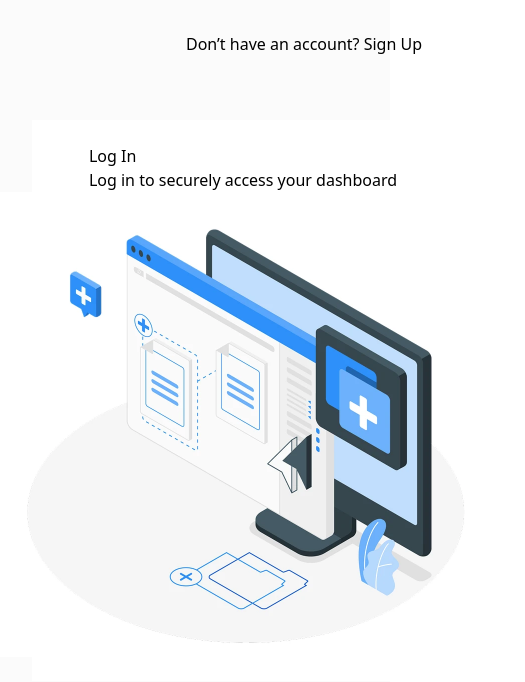
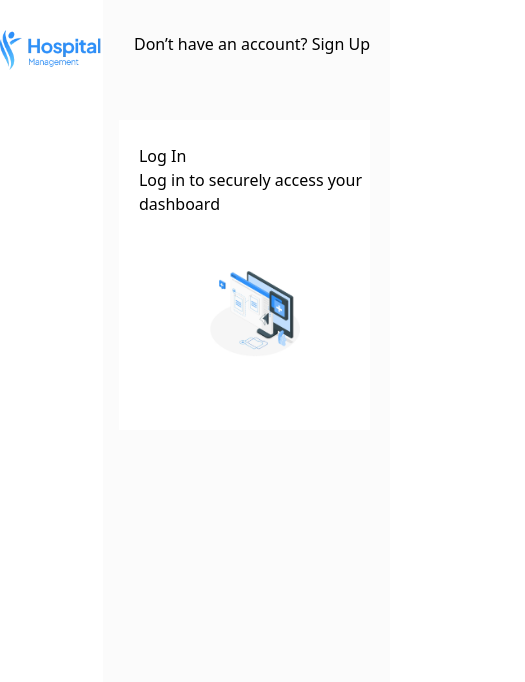
Before and after one commit to arakash-developer/Hospital-Management-System, a React (Vite) app: page / in a window 390 px wide. Shown: the top 682 px of the page, 525 px wide, since content can reach past the window. Built offline with nearby package versions, Linux system fonts and the light colour scheme.

Commit message:
refactor: improve layout and styling for Login, Sidebar, and MainLayout components

```diff
--- a/src/component/login/Login.tsx
+++ b/src/component/login/Login.tsx
@@ -2,13 +2,13 @@ import LoginImg from "@public/login.webp";
 import React from "react";
 const Login: React.FC = () => {
   return (
-    <div className="bg-[var(--white)] py-6 pl-[56px] pr-6 flex  flex-col justify-center items-center md:flex-row md:justify-between">
+    <div className="bg-[var(--white)] py-6 pl-5 md:pl-[56px] md:pr-6 flex  flex-col justify-center items-center md:flex-row md:justify-between">
       <div className="">
         <h1>Log In</h1>
         <p>Log in to securely access your dashboard</p>
       </div>
-      <div className="img_field w-[564px] h-[465px] overflow-hidden">
-        <img src={LoginImg} alt={"Login Image"} />
+      <div className="img_field xl:w-[564px] xl:h-[465px] overflow-hidden scale-[0.5] xl:scale-1">
+        <img className="w-full h-full " src={LoginImg} alt={"Login Image"} />
       </div>
     </div>
   );
--- a/src/component/main/Sidebar.tsx
+++ b/src/component/main/Sidebar.tsx
@@ -2,7 +2,7 @@ import Logo from "@public/logo.webp";
 import React from "react";
 const Sidebar: React.FC = () => {
   return (
-    <div className="w-[235px] h-full bg-[var(--white)]">
+    <div className="md:w-[235px] h-full bg-[var(--white)]">
       <div className="mt-[30px] flex justify-center items-center">
         <img src={Logo} alt="Logo " />
       </div>
--- a/src/layout/MainLayout.tsx
+++ b/src/layout/MainLayout.tsx
@@ -4,9 +4,12 @@ import { Outlet } from "react-router";
 
 const MainLayout = () => {
   return (
-    <div className="w-full h-full flex items-start gap-x-8 bg-[var(--background)]">
+    <div
+      className="w-full h-full flex items-start gap-x-4
+     md:gap-x-8 bg-[var(--background)]"
+    >
       <Sidebar />
-      <div className="w-full h-full mr-[62px]">
+      <div className="w-full h-full mr-5 xl:mr-[62px]">
         <Navbar />
         <Outlet />
       </div>
```
